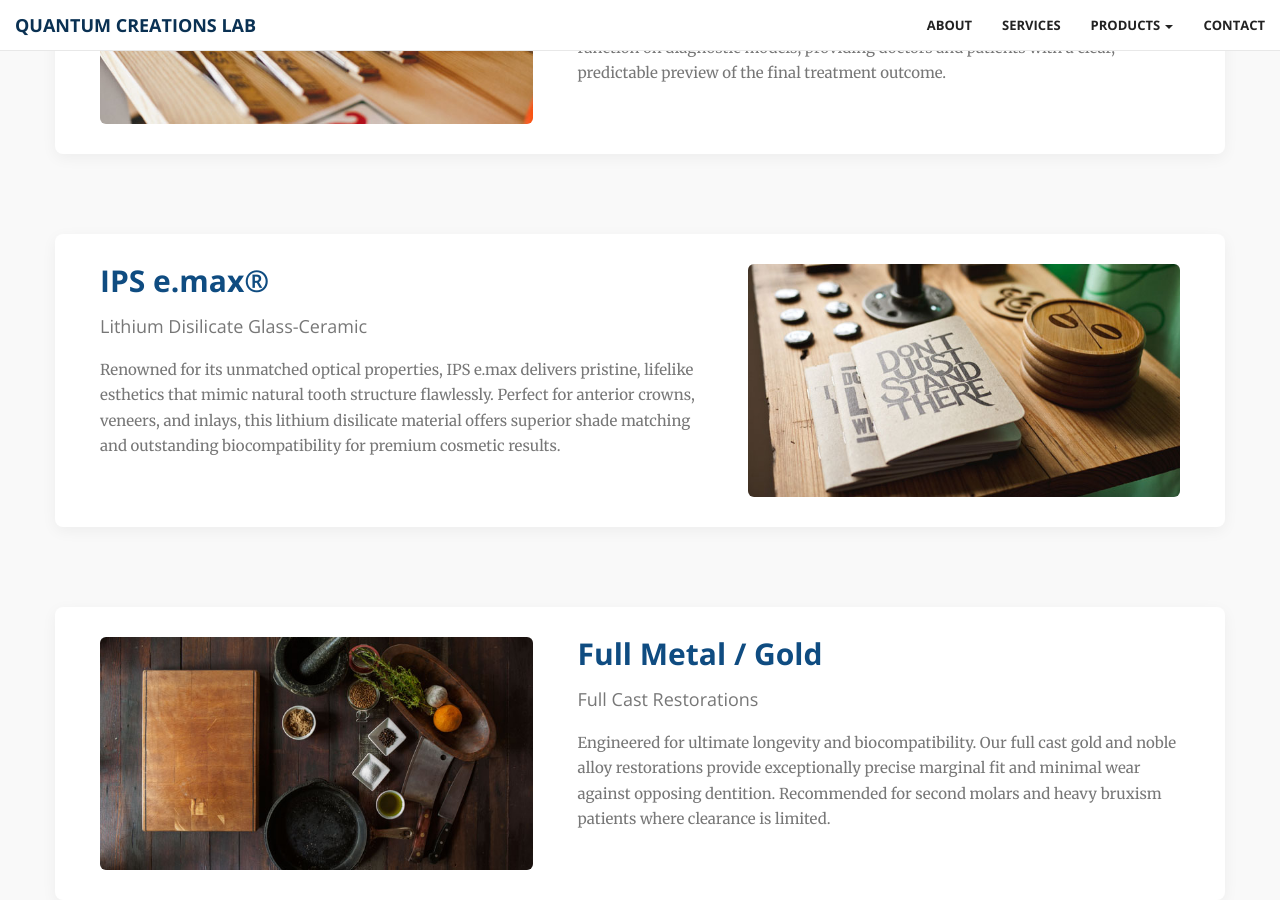
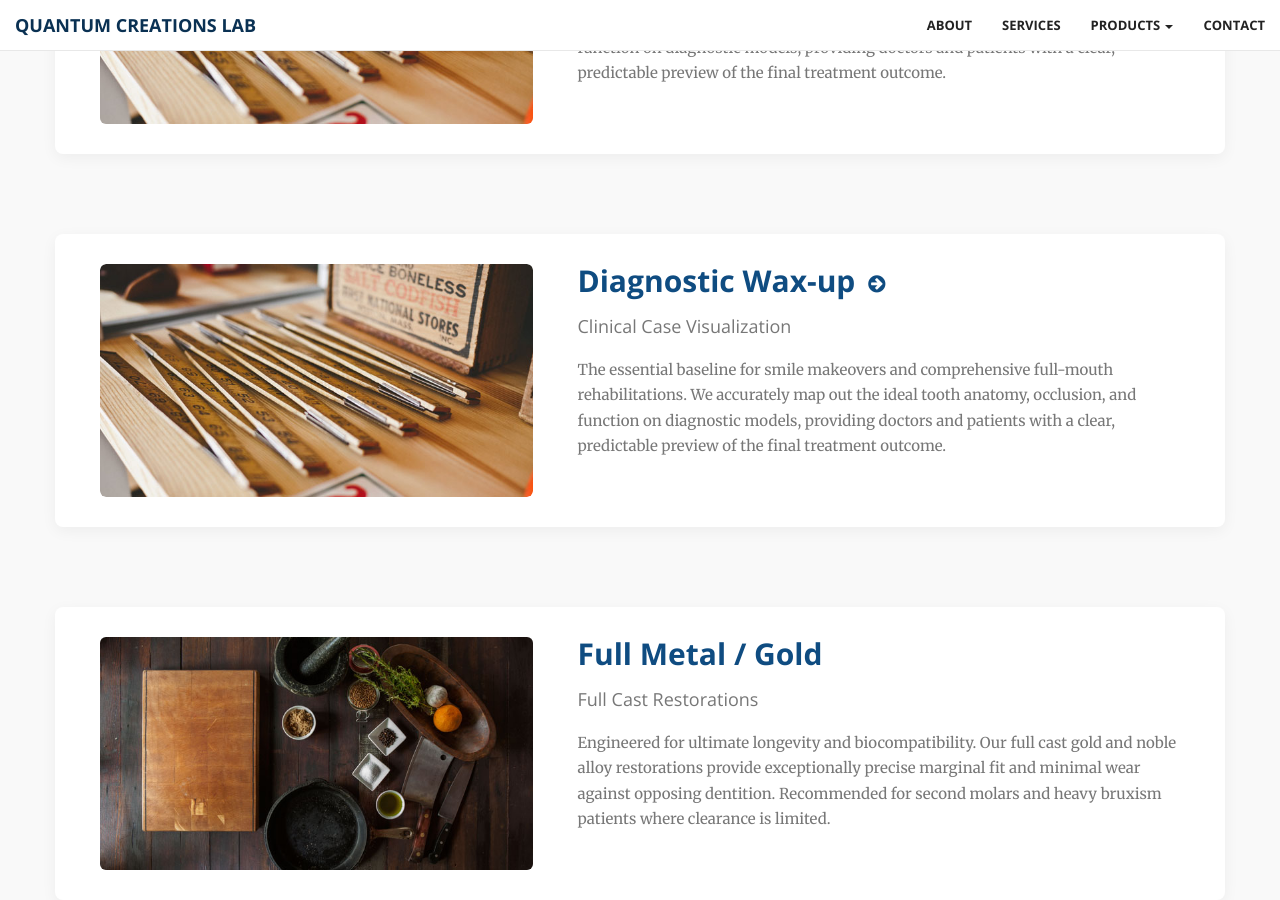
Before and after one commit to jj2hh/quantumlab, a Jekyll site: the page built from pages/products-crown.html, in a window 1280 px wide and 900 px high, scrolled down 519 px. Built offline with Jekyll 4.4.1, drawn with Linux system fonts in a browser that asks for light colours; nearby versions of some CDN libraries; library files that are not in the unit come from our copies; a script that is not in the unit is left out.

Commit message:
Update products-crown.html

```diff
--- a/pages/products-crown.html
+++ b/pages/products-crown.html
@@ -34,14 +34,20 @@ permalink: /pages/products-crown.html
         </div>
 
         <div class="row align-items-center" style="margin-bottom: 80px; background: #ffffff; padding: 30px; border-radius: 8px; box-shadow: 0 4px 15px rgba(0,0,0,0.05);">
-            <div class="col-md-5 col-md-push-7">
-                <img src="../img/portfolio/2.jpg" class="img-responsive img-rounded" alt="IPS e.max" style="width: 100%; border-radius: 6px;">
+            <div class="col-md-5">
+                <a href="{{ site.baseurl }}/pages/products-sub-waxup.html" style="display: block; overflow: hidden; border-radius: 6px;">
+                    <img src="../img/portfolio/5.jpg" class="img-responsive img-rounded portfolio-hover-effect" alt="Diagnostic Wax-up" style="width: 100%; transition: all 0.3s ease;">
+                </a>
             </div>
-            <div class="col-md-7 col-md-pull-5" style="padding-right: 30px;">
-                <h2 style="color: #0f4c81; font-weight: 700; margin-top: 0;">IPS e.max®</h2>
-                <h3 style="color: #777; font-size: 18px; margin-bottom: 20px;">Lithium Disilicate Glass-Ceramic</h3>
+            <div class="col-md-7" style="padding-left: 30px;">
+                <h2 style="margin-top: 0; font-weight: 700;">
+                    <a href="{{ site.baseurl }}/pages/products-sub-waxup.html" style="color: #0f4c81; text-decoration: none; transition: color 0.2s;">
+                        Diagnostic Wax-up <i class="fa fa-arrow-circle-right" style="font-size: 20px; vertical-align: middle; margin-left: 5px;"></i>
+                    </a>
+                </h2>
+                <h3 style="color: #777; font-size: 18px; margin-bottom: 20px;">Clinical Case Visualization</h3>
                 <p class="text-muted" style="line-height: 1.7; font-size: 15px;">
-                    Renowned for its unmatched optical properties, IPS e.max delivers pristine, lifelike esthetics that mimic natural tooth structure flawlessly. Perfect for anterior crowns, veneers, and inlays, this lithium disilicate material offers superior shade matching and outstanding biocompatibility for premium cosmetic results.
+                    The essential baseline for smile makeovers and comprehensive full-mouth rehabilitations. We accurately map out the ideal tooth anatomy, occlusion, and function on diagnostic models, providing doctors and patients with a clear, predictable preview of the final treatment outcome.
                 </p>
             </div>
         </div>
```
